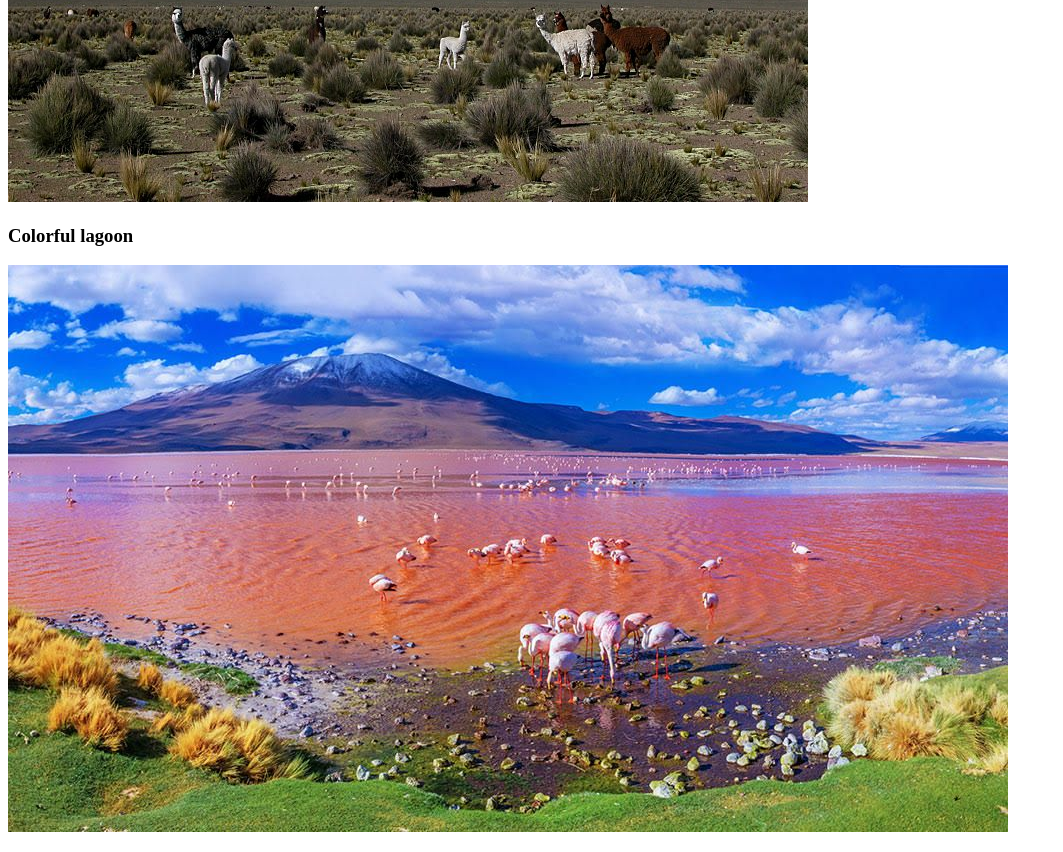
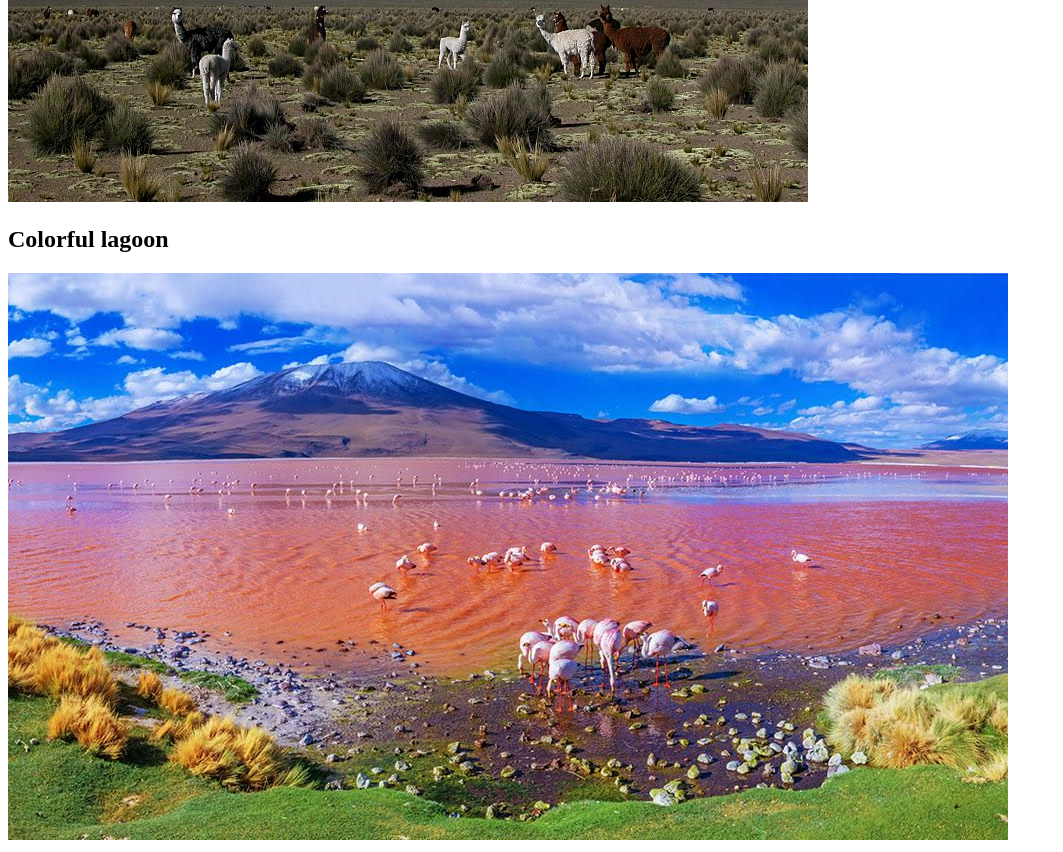
Before and after one commit to baptistebocquin/baptistebocquin.github.io, a plain HTML site: page index.html in a window 1280 px wide. Shown: the part 5829-6681 px from the top of the page, without its empty margins (0-1063 px from the left). Drawn offline with Linux system fonts and the light colour scheme.

Commit message:
Add files via upload

```diff
--- a/index.html
+++ b/index.html
@@ -99,7 +99,7 @@
   <h2>The snowy Sajama</h2>
   <img src="images/img16.jpg">
 
-  <h3>Colorful lagoon</h3>
+  <h2>Colorful lagoon</h2>
   <img src="images/img17.jpg">
 
  </div>
```
